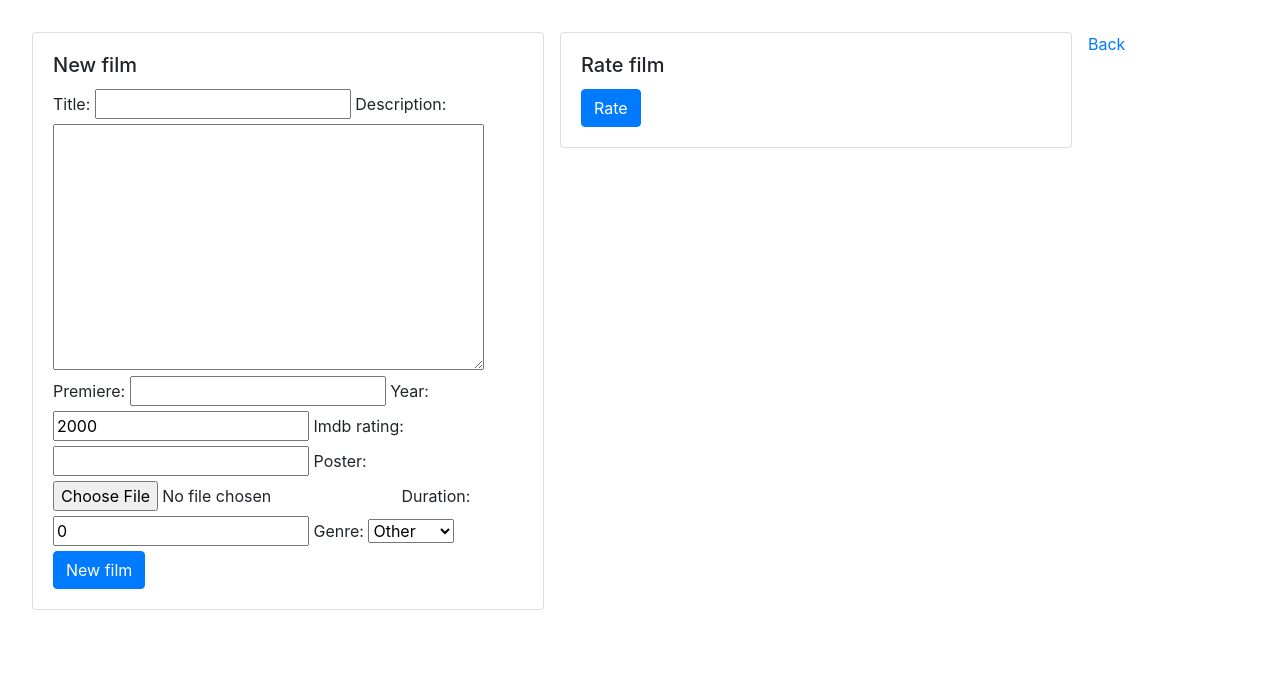
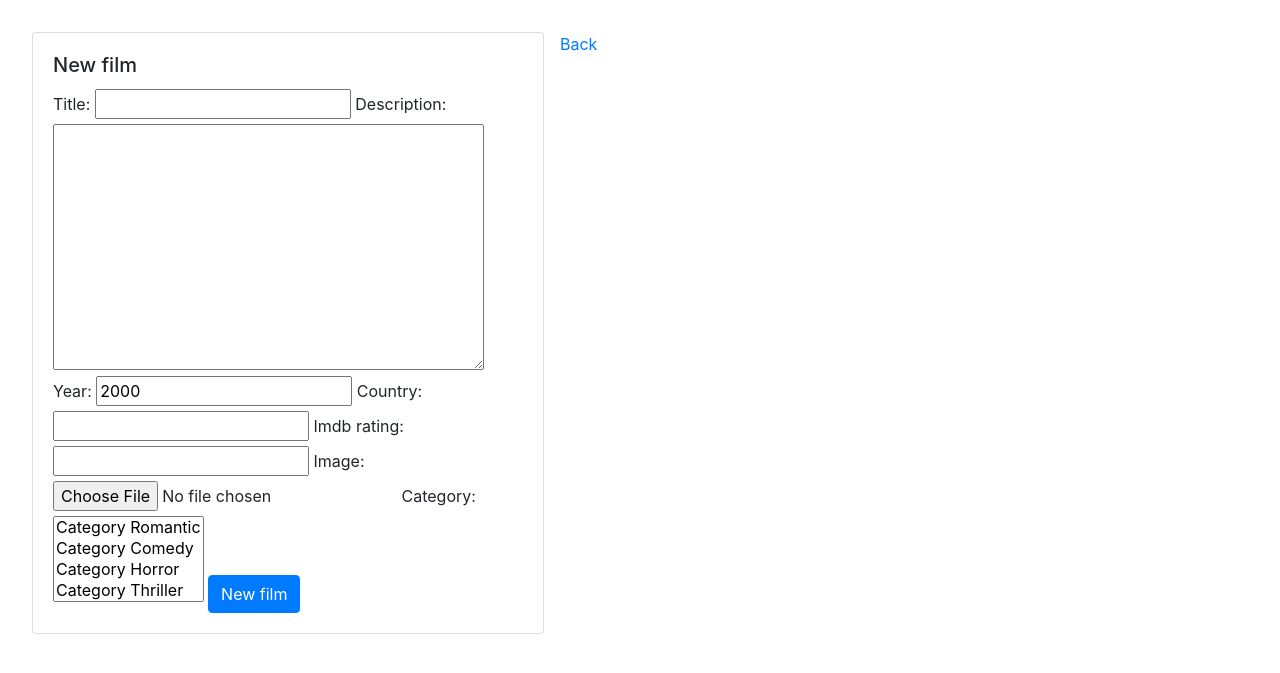
Before and after one commit to matthaeuss/credit_project, a Django app: page /films/new/ in a window 1280 px wide. Shown: the top 673 px of the page. Run offline with Django 4.2, Linux system fonts and the light colour scheme; the visitor is signed in with stand-in values (Sample User, id 1); data comes from the database, SQL or seed files in the repository; some libraries are stand-ins or nearby versions.

Commit message:
models.py changed as well as the migrations

```diff
--- a/MovieWeb/forms.py
+++ b/MovieWeb/forms.py
@@ -1,20 +1,13 @@
 from django.forms import ModelForm
-from .models import Film, AdditionalInfo, Rating
+from .models import Movie, Comment
 
 
 class FilmForm(ModelForm):
     class Meta:
-        model = Film
-        fields = ['title', 'description', 'premiere', 'year', 'imdb_rating', 'poster']
+        model = Movie
+        fields = ['title', 'description', 'year', 'country', 'imdb_rating', 'image', 'category']
 
-
-class AdditionalInfoForm(ModelForm):
+class CommentForm(ModelForm):
     class Meta:
-        model = AdditionalInfo
-        fields = ['duration', 'genre']
-
-
-class RatingForm(ModelForm):
-    class Meta:
-        model = Rating
-        fields = ['stars', 'review']
+        model = Comment
+        fields = ["movie", "content"]
--- a/MovieWeb/models.py
+++ b/MovieWeb/models.py
@@ -1,43 +1,69 @@
 from django.db import models
+from django.contrib.auth.models import User
 
 
-class AdditionalInfo(models.Model):
-    GENRE = {
-        (0, "Other"),
-        (1, "Horror"),
-        (2, "Comedy"),
-        (3, "Sci-Fi"),
-        (4, "Drama"),
-    }
+class Category(models.Model):
+    name = models.CharField(max_length=50, blank=False, unique=True, null=False)
+    description = models.TextField()
 
-    duration = models.PositiveSmallIntegerField(default=0)
-    genre = models.PositiveSmallIntegerField(default=0, choices=GENRE)
+    def __str__(self):
+        return f"Category {self.name}"
 
 
-class Film(models.Model):
+class Movie(models.Model):
     title = models.CharField(max_length=64, blank=False, unique=True)
-    year = models.PositiveSmallIntegerField(default=2000)
-    description = models.TextField(default="")
-    premiere = models.DateField(null=True, blank=True)
+    description = models.TextField()
+    year = models.IntegerField(default=2000)
+    country = models.CharField(max_length=100, blank=True, null=True)
     imdb_rating = models.DecimalField(max_digits=4, decimal_places=2,
                                       null=True, blank=True)
-    poster = models.ImageField(upload_to="posters", null=True, blank=True)
-    additional = models.OneToOneField(AdditionalInfo, on_delete=models.CASCADE, null=True, blank=True)
+    is_accepted = models.BooleanField(default=False)
+    image = models.ImageField(upload_to="posters", null=True, blank=True)
+    category = models.ManyToManyField(to=Category, related_name="movies")
 
     def __str__(self):
         return self.title_with_year()
 
     def title_with_year(self):
-        return "{} ({})".format(self.title, self.year)
+        return f"{self.title} ({self.year})"
 
 
-class Rating(models.Model):
-    review = models.TextField(default="", blank=True)
-    stars = models.PositiveSmallIntegerField(default=0)
-    film = models.ForeignKey(Film, on_delete=models.CASCADE)
+class Comment(models.Model):
+    user = models.ForeignKey(to=User, related_name="comments", on_delete=models.CASCADE)
+    movie = models.ForeignKey(to=Movie, related_name="comment", on_delete=models.CASCADE)
+    content = models.TextField()
+    date_added = models.DateTimeField(auto_now=True)
+
+    def __str__(self):
+        return f"Comment added by {self.user} to movie {self.movie}"
 
 
-class Actor(models.Model):
-    name = models.CharField(max_length=32)
-    surname = models.CharField(max_length=32)
-    films = models.ManyToManyField(Film)
+class Poster(models.Model):
+    title = models.CharField(max_length=30, blank=False, unique=True, null=False)
+    description = models.TextField()
+    year = models.IntegerField()
+    image = models.ImageField(upload_to="posters", null=True, blank=True)
+    movie = models.ForeignKey(to=Movie, related_name="poster", on_delete=models.CASCADE)
+
+
+class Profile(models.Model):
+    avatar = models.ImageField(upload_to="avatars", null=True, blank=True)
+    age = models.IntegerField()
+    user = models.OneToOneField(to=User, related_name="profile", on_delete=models.CASCADE)
+
+    def __str__(self):
+        return f"{self.user}'s profile"
+
+
+class MovieFavorites(models.Model):
+    RATINGS = [
+        (0, 0),
+        (1, 1),
+        (2, 2),
+        (3, 3),
+        (4, 4)
+    ]
+
+    movie = models.ForeignKey(to=Movie, related_name="favorites", on_delete=models.CASCADE)
+    user = models.ForeignKey(to=User, related_name="favorites", on_delete=models.CASCADE)
+    rating = models.IntegerField(choices=RATINGS, max_length=1, default=3)
--- a/MovieWeb/urls.py
+++ b/MovieWeb/urls.py
@@ -1,9 +1,11 @@
 from django.urls import path
-from MovieWeb.views import all_movies, new_movie, edit_movie, delete_movie
+from MovieWeb.views import all_movies, new_movie, delete_movie, comment_movie
 
 urlpatterns = [
     path('all/', all_movies, name="all_movies"),
     path('new/', new_movie, name="new_movie"),
-    path('edit/<int:id>/', edit_movie, name="edit_movie"),
+    # path('edit/<int:id>/', edit_movie, name="edit_movie"),
     path('delete/<int:id>/', delete_movie, name="delete_movie"),
+    path('comment/<int:movie_id>/', comment_movie, name="comment_movie"),
+
 ]
--- a/MovieWeb/views.py
+++ b/MovieWeb/views.py
@@ -1,65 +1,83 @@
 from django.shortcuts import render, get_object_or_404, redirect
-from .models import Film, AdditionalInfo, Rating
-from .forms import FilmForm, AdditionalInfoForm, RatingForm
+from .models import Movie, Category
+from .forms import FilmForm, CommentForm
 from django.contrib.auth.decorators import login_required
 
 
 def all_movies(request):
-    all = Film.objects.all()
+    all = Movie.objects.all()
     return render(request, 'films.html', {'films': all})
 
 
 @login_required()
 def new_movie(request):
     form_film = FilmForm(request.POST or None, request.FILES or None)
-    form_additional = AdditionalInfoForm(request.POST or None)
 
-    if all((form_film.is_valid(), form_additional.is_valid())):
-        film = form_film.save(commit=False)
-        additional = form_additional.save()
-        film.additional = additional
-        film.save()
+    if form_film.is_valid():
+        form_film.save()
         return redirect(all_movies)
 
-    return render(request, 'film_form.html', {'form': form_film, 'form_additional': form_additional, 'nowy': True})
+    ctx = {'form': form_film}
+
+    return render(request, 'film_form.html', ctx)
 
 
 @login_required()
-def edit_movie(request, id):
-    film = get_object_or_404(Film, pk=id)
-    oceny = Rating.objects.filter(film=film)
+def comment_movie(request, movie_id):
+    movie = Movie.objects.get(id=movie_id)
+    user = request.user
+    comment_form = CommentForm(request.POST or None)
 
-    try:
-        additional = AdditionalInfo.objects.get(film=film.id)
-    except AdditionalInfo.DoesNotExist:
-        additional = None
+    if request.method == "POST":
+        if comment_form.is_valid():
+            comment = comment_form.save(commit=False)
+            comment.user = user
+            comment.save()
+            return redirect(all_movies)
 
-    form_film = FilmForm(request.POST or None, request.FILES or None,
-                    instance=film)
-    form_additional = AdditionalInfoForm(request.POST or None,
-                                         instance=additional)
-    form_rating = RatingForm(request.POST or None)
+    ctx = {
+        "title": movie.title,
+        "form": comment_form
 
-    if request.method == 'POST':
-        if 'stars' in request.POST:
-            ocena = form_rating.save(commit=False)
-            ocena.film = film
-            ocena.save()
+    }
+    return render(request, 'comment_movie.html', ctx)
 
-    if all((form_film.is_valid(), form_additional.is_valid())):
-        film = form_film.save(commit=False)
-        additional = form_additional.save()
-        film.additional = additional
-        film.save()
-        return redirect(all_movies)
+# @login_required()
+# def edit_movie(request, id):
+#     film = get_object_or_404(Movie, pk=id)
+#     oceny = Rating.objects.filter(film=film)
+#
+#     try:
+#         additional = Category.objects.get(film=film.id)
+#     except Category.DoesNotExist:
+#         additional = None
+#
+#     form_film = FilmForm(request.POST or None, request.FILES or None,
+#                     instance=film)
+#     form_additional = AdditionalInfoForm(request.POST or None,
+#                                          instance=additional)
+#     form_rating = RatingForm(request.POST or None)
 
-    return render(request, 'film_form.html', {'form': form_film,
-    'form_additional': form_additional, 'oceny': oceny, 'form_rating': form_rating, 'nowy': False})
+# if request.method == 'POST':
+#     if 'stars' in request.POST:
+#         ocena = form_rating.save(commit=False)
+#         ocena.film = film
+#         ocena.save()
+#
+# if all((form_film.is_valid(), form_additional.is_valid())):
+#     film = form_film.save(commit=False)
+#     additional = form_additional.save()
+#     film.additional = additional
+#     film.save()
+#     return redirect(all_movies)
+#
+# return render(request, 'film_form.html', {'form': form_film,
+# 'form_additional': form_additional, 'rating': oceny, 'form_rating': form_rating, 'nowy': False})
 
 
 @login_required()
 def delete_movie(request, id):
-    film = get_object_or_404(Film, pk=id)
+    film = get_object_or_404(Movie, pk=id)
 
     if request.method == "POST":
         film.delete()
--- a/templates/film_form.html
+++ b/templates/film_form.html
@@ -5,41 +5,14 @@
 {% block page %}
     <div class="card" style="width: 32rem; float: left; margin-right: 1rem;">
         <div class="card-body">
-       {% if nowy %}
             <h5 class="card-title">New film</h5>
-           {% else %}
-                <h5 class="card-title">Edit film</h5>
-           {% endif %}
-
             <form method="post" enctype="multipart/form-data">
                 {% csrf_token %}
                 {{ form|bootstrap }}
-        {{ form_additional|bootstrap }}
-           {% if nowy %}
                     <button type="submit" class="btn btn-primary">New film</button>
-           {% else %}
-                <button type="submit" class="btn btn-primary">Edit film</button>
-           {% endif %}
             </form>
         </div>
     </div>
 
-    <div class="card" style="width: 32rem; float: left; margin-right: 1rem;">
-      <div class="card-body">
-          <h5 class="card-title">Rate film</h5>
-
-        <form method="post" enctype="multipart/form-data">
-        {% csrf_token %}
-        {{ form_rating|bootstrap }}
-                <button type="submit" class="btn btn-primary">Rate</button>
-    </form>
-      </div>
-    </div>
-
-    {% for ocena in oceny %}
-        <h4>Stars: {{ ocena.stars }}</h4>
-        <p>{{ ocena.review }}</p>
-    {% endfor %}
-
     <a href="{% url 'all_movies' %}">Back</a>
 {% endblock %}
```
Also changed, not shown: MovieWeb/admin.py (+7 -5 lines), MovieWeb/migrations/data/categories.py (added, +23 -0 lines), templates/comment_movie.html (added, +13 -0 lines), templates/films.html (+4 -3 lines), MovieWeb/migrations/0001_initial.py, MovieWeb/migrations/0002_film_year_alter_film_title.py (deleted), MovieWeb/migrations/0002_movie_is_accepted.py (added), MovieWeb/migrations/0003_film_description_film_imdb_rating_film_poster_and_more.py (deleted), MovieWeb/migrations/0004_additionalinfo_film_additional.py (deleted), MovieWeb/migrations/0005_alter_additionalinfo_genre_rating.py (deleted), MovieWeb/migrations/0006_alter_additionalinfo_genre_actor.py (deleted), media_files/posters/Titanic.jpg (added). Lines whose indentation alone changed are shown as unchanged.
